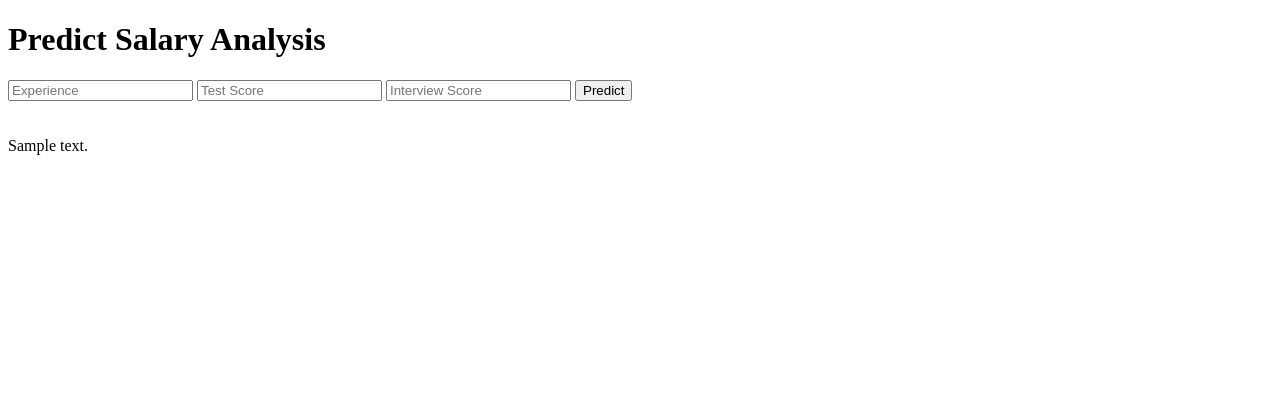
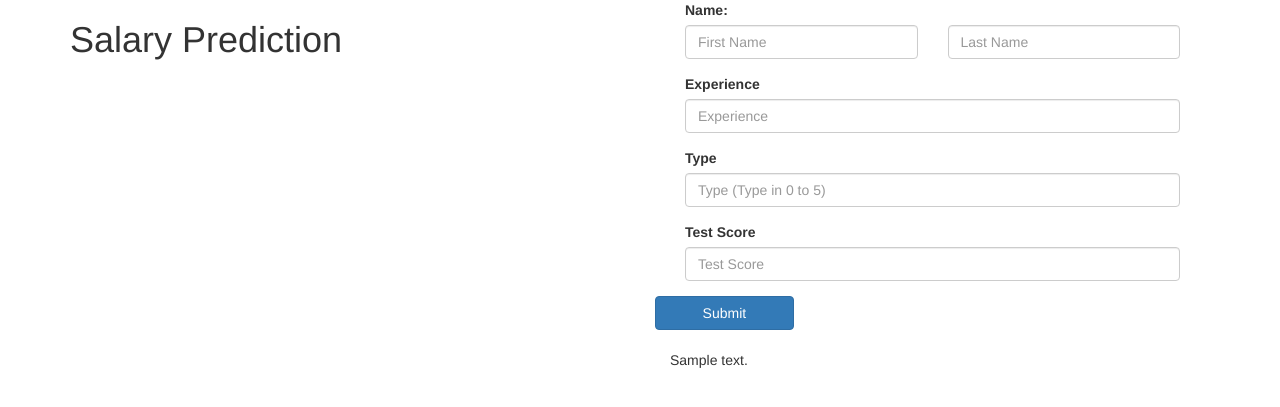
Before and after one commit to satyam151299/salapp1, a Flask app: template templates/index.html in a window 1280 px wide. Shown: the top 407 px of the page. Run offline with Flask 2, Linux system fonts and the light colour scheme; the template is opened without the code that fills it: most values are stand-ins (such as "Sample title", 1, 10 or a date in 2020); parts of the project's set-up code (start-up, migrations or seed data) failed here and were passed over; some libraries are stand-ins or nearby versions.

Commit message:
Update index.html

```diff
--- a/templates/index.html
+++ b/templates/index.html
@@ -1,35 +1,92 @@
 <!DOCTYPE html>
-<html >
-<!--From https://codepen.io/frytyler/pen/EGdtg-->
+<html lang="en">
 <head>
-  <meta charset="UTF-8">
-  <title>ML API</title>
-  <link href='https://fonts.googleapis.com/css?family=Pacifico' rel='stylesheet' type='text/css'>
-<link href='https://fonts.googleapis.com/css?family=Arimo' rel='stylesheet' type='text/css'>
-<link href='https://fonts.googleapis.com/css?family=Hind:300' rel='stylesheet' type='text/css'>
-<link href='https://fonts.googleapis.com/css?family=Open+Sans+Condensed:300' rel='stylesheet' type='text/css'>
+    <meta charset="UTF-8">
+    <meta name="viewport" content="width=device-width, initial-scale=1.0">
+    <link rel="stylesheet" href="https://maxcdn.bootstrapcdn.com/bootstrap/3.3.7/css/bootstrap.min.css" integrity="sha384-BVYiiSIFeK1dGmJRAkycuHAHRg32OmUcww7on3RYdg4Va+PmSTsz/K68vbdEjh4u" crossorigin="anonymous">
+    <link href="https://fonts.googleapis.com/css2?family=Pangolin&display=swap" rel="stylesheet">
+    <link href="https://fonts.googleapis.com/css2?family=Balsamiq+Sans:ital,wght@1,700&display=swap" rel="stylesheet">
+    <link rel="stylesheet" href="{{ url_for('static', filename='css/style.css') }}">
 
+    <title>Salary Prediction</title>
 </head>
+<body>
 
-<body>
- <div class="login">
-	<h1>Predict Salary Analysis</h1>
-
-     <!-- Main Input For Receiving Query to our ML -->
-    <form action="{{ url_for('predict')}}"method="post">
-    	<input type="text" name="experience" placeholder="Experience" required="required" />
-        <input type="text" name="test_score" placeholder="Test Score" required="required" />
-		<input type="text" name="interview_score" placeholder="Interview Score" required="required" />
-
-        <button type="submit" class="btn btn-primary btn-block btn-large">Predict</button>
-    </form>
-
-   <br>
-   <br>
-   {{ prediction_text }}
-
- </div>
+    <div class="container">
+        <div class="row">
+            <div class="heading col-sm-6">
+                <h1>Salary Prediction</h1>
+            </div>
+            <div class="form col-sm-6">
+                <form action="{{ url_for('predict')}}" method="post">
+                    <div class="col-sm-12 form-group">
+                        <div class="col-sm-12 name">
+                            <label for="name">Name:</label>
+                        </div>
+                        <div class=" col-sm-6">
+                            <input class = "form-control" type="text" value="" name="fname" placeholder="First Name" required>
+                        </div>
+                        <div class="col-sm-6">
+                            <input class = "form-control" type="text" value="" name="lname" placeholder="Last Name" required>
+                        </div>
+                    </div>
 
 
+
+                    <div class="col-sm-12 form-group">
+                        <div class="col-sm-12 name">
+                            <label>Experience</label>
+                        </div>
+                        <div class="col-sm-12">
+                            <input class = "form-control" type="text" value="" name="Experience" placeholder="Experience" required>
+                        </div>
+                    </div>
+
+
+
+
+
+
+                    <div class="col-sm-12 form-group">
+                        <div class="col-sm-12 name">
+                            <label>Type</label>
+                        </div>
+                        <div class="col-sm-12">
+                                <input class = "form-control" type="text" value="" name="Type" placeholder="Type (Type in 0 to 5)" required>
+                        </div>
+                    </div>
+
+
+                    <div class="col-sm-12 form-group">
+                        <div class="col-sm-12 name">
+                            <label>Test Score</label>
+                        </div>
+                        <div class="col-sm-12">
+                            <input class = "form-control" type="text" value="" name="TestScore" placeholder="Test Score" required>
+                        </div>
+                    </div>
+
+
+
+
+
+
+                    <div class="button">
+                        <button type="submit" class="btn btn-primary col-sm-3">Submit</button>
+                    </div>
+
+                    <div  class="col-sm-12">
+
+                        <p> <br>{{ prediction_text }}</p>
+
+                        </div>
+
+                </form>
+            </div>
+        </div>
+    </div>
+    <script src="https://ajax.googleapis.com/ajax/libs/jquery/3.5.1/jquery.min.js"></script>
+    <script src="https://cdnjs.cloudflare.com/ajax/libs/popper.js/1.16.0/umd/popper.min.js"></script>
+    <script src="https://maxcdn.bootstrapcdn.com/bootstrap/4.5.0/js/bootstrap.min.js"></script>
 </body>
 </html>
```
